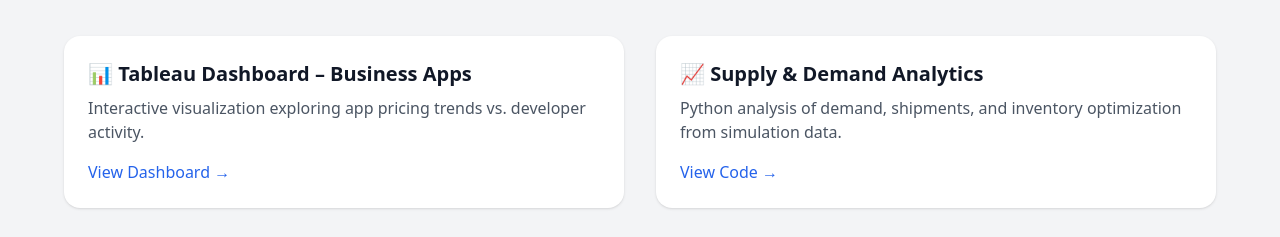
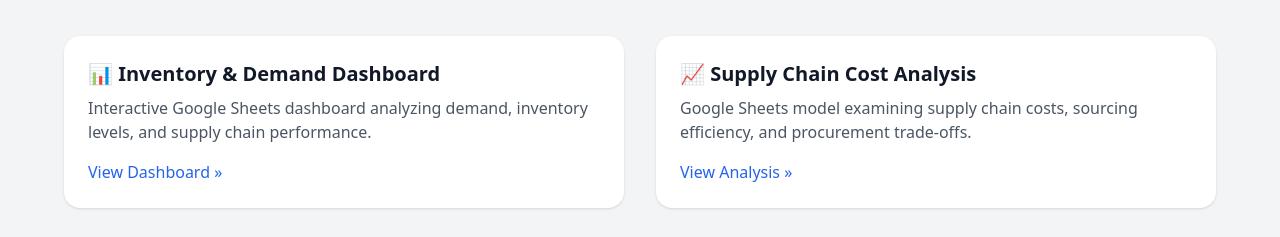
Before and after one commit to Tsmistry01/Tsmistry01.github.io, a plain HTML site: page index.html in a window 1280 px wide. Shown: the part 456-693 px from the top of the page. Drawn offline with nearby package versions, Linux system fonts and the light colour scheme.

Commit message:
Update index.html

```diff
--- a/index.html
+++ b/index.html
@@ -33,18 +33,21 @@
     <h3 class="text-3xl font-bold mb-10 text-center">Analytics Projects</h3>
     <div class="grid md:grid-cols-2 gap-8">
 
-      <div class="bg-white shadow rounded-2xl p-6 hover:shadow-xl transition">
-        <h4 class="text-xl font-semibold mb-2">📊 Tableau Dashboard – Business Apps</h4>
-        <p class="text-gray-600 mb-4">Interactive visualization exploring app pricing trends vs. developer activity.</p>
-        <a href="https://public.tableau.com/app/profile/yourprofile" target="_blank" class="text-blue-600 font-medium">View Dashboard →</a>
-      </div>
+      <!-- Google Sheet Project 1 -->
+<div class="bg-white shadow rounded-2xl p-6 hover:shadow-xl transition">
+  <h4 class="text-xl font-semibold mb-2">📊 Inventory & Demand Dashboard</h4>
+  <p class="text-gray-600 mb-4">Interactive Google Sheets dashboard analyzing demand, inventory levels, and supply chain performance.</p>
+  <a href="https://docs.google.com/spreadsheets/d/1v71dFV5RlR9NYvfUBuqfKLzince3IRBZUlzWqDfBjRg/edit?gid=1924263575#gid=1924263575"
+     target="_blank" class="text-blue-600 font-medium">View Dashboard »</a>
+</div>
 
-      <div class="bg-white shadow rounded-2xl p-6 hover:shadow-xl transition">
-        <h4 class="text-xl font-semibold mb-2">📈 Supply & Demand Analytics</h4>
-        <p class="text-gray-600 mb-4">Python analysis of demand, shipments, and inventory optimization from simulation data.</p>
-        <a href="https://github.com/yourusername/project1" target="_blank" class="text-blue-600 font-medium">View Code →</a>
-      </div>
-    </div>
+<!-- Google Sheet Project 2 -->
+<div class="bg-white shadow rounded-2xl p-6 hover:shadow-xl transition">
+  <h4 class="text-xl font-semibold mb-2">📈 Supply Chain Cost Analysis</h4>
+  <p class="text-gray-600 mb-4">Google Sheets model examining supply chain costs, sourcing efficiency, and procurement trade-offs.</p>
+  <a href="https://docs.google.com/spreadsheets/d/116fNmIro9SZ_P6fUTgxS92nIWfC5Lw9SOfpmb6FMZZA/edit?gid=1903145398#gid=1903145398"
+     target="_blank" class="text-blue-600 font-medium">View Analysis »</a>
+</div
   </section>
 
   <!-- Supply Chain Projects -->
```
